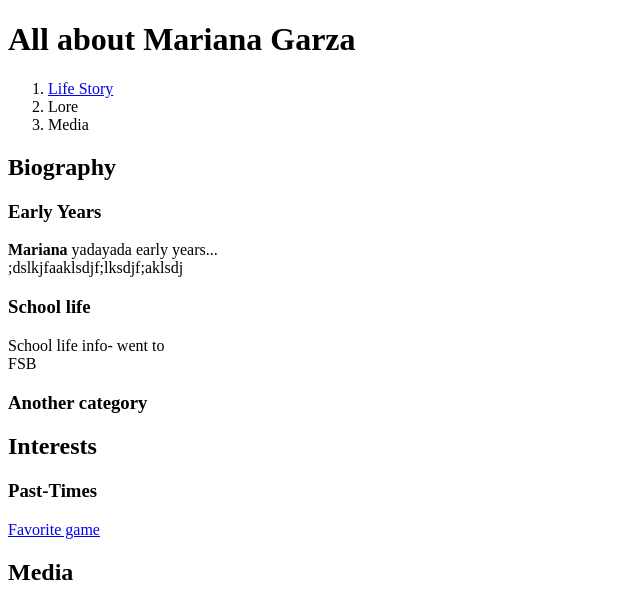
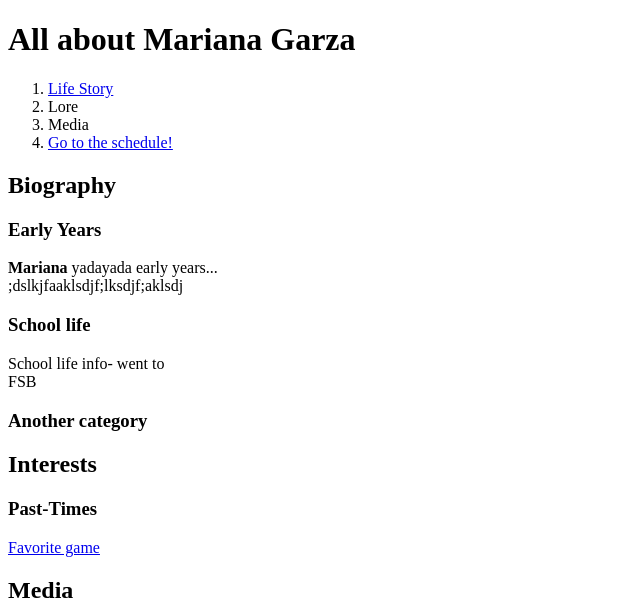
Before and after one commit to marianagarz/FirstWebsite, a plain HTML site: page index.html in a window 1280 px wide. Shown: the top 600 px of the page, without its empty margins (0-640 px from the left). Drawn offline with Linux system fonts and the light colour scheme.

Commit message:
working two page website!

```diff
--- a/index.html
+++ b/index.html
@@ -12,6 +12,7 @@
 	  <li><a href='#life story'target='_blank'>Life Story</a></li>
 	  <li>Lore</li>
 	  <li> Media</li>
+	  <li><a href='./schedule.html'>Go to the schedule!</a></li>
 
 	</ol>
 	<div id='life story'>
```
